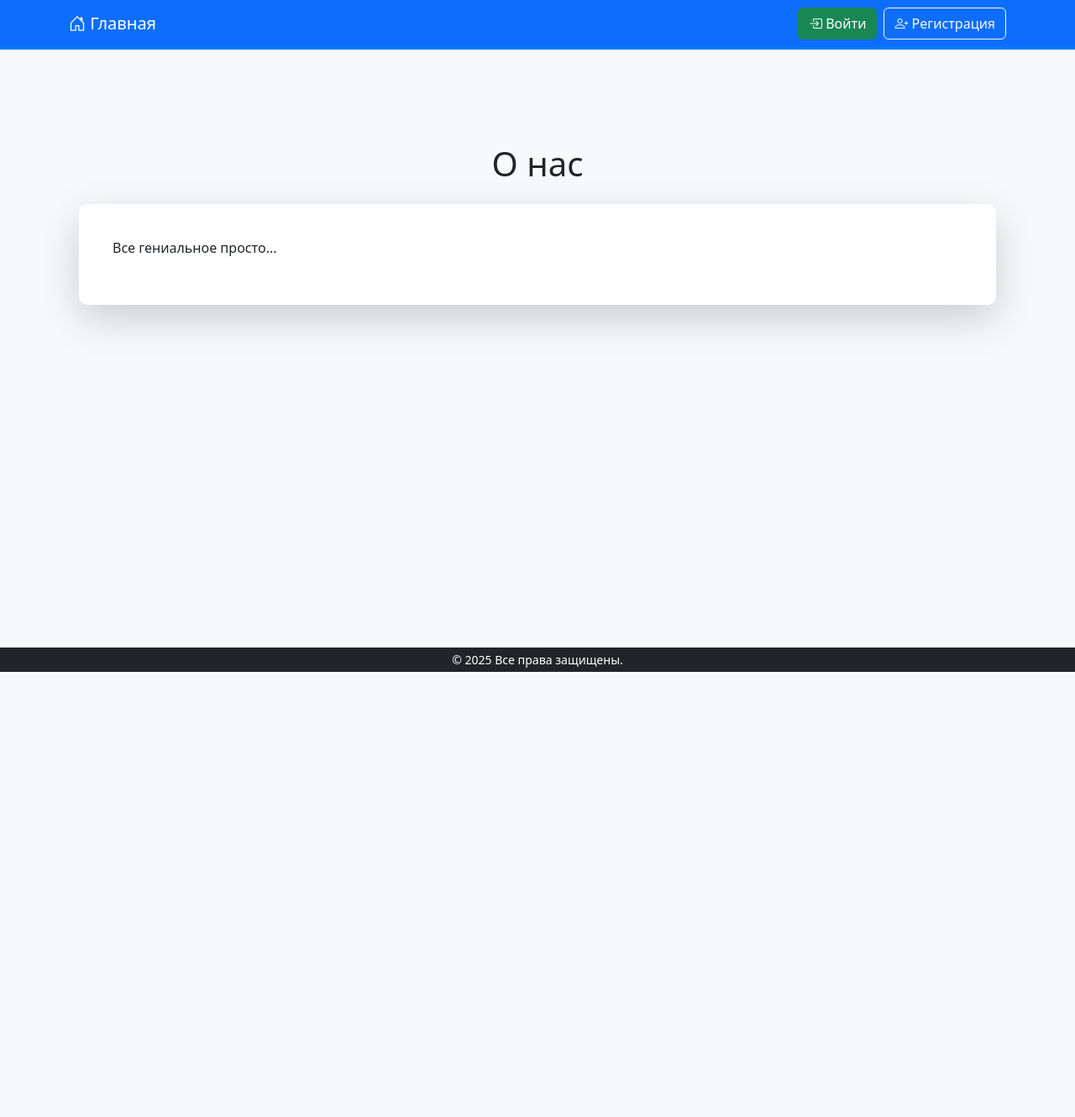
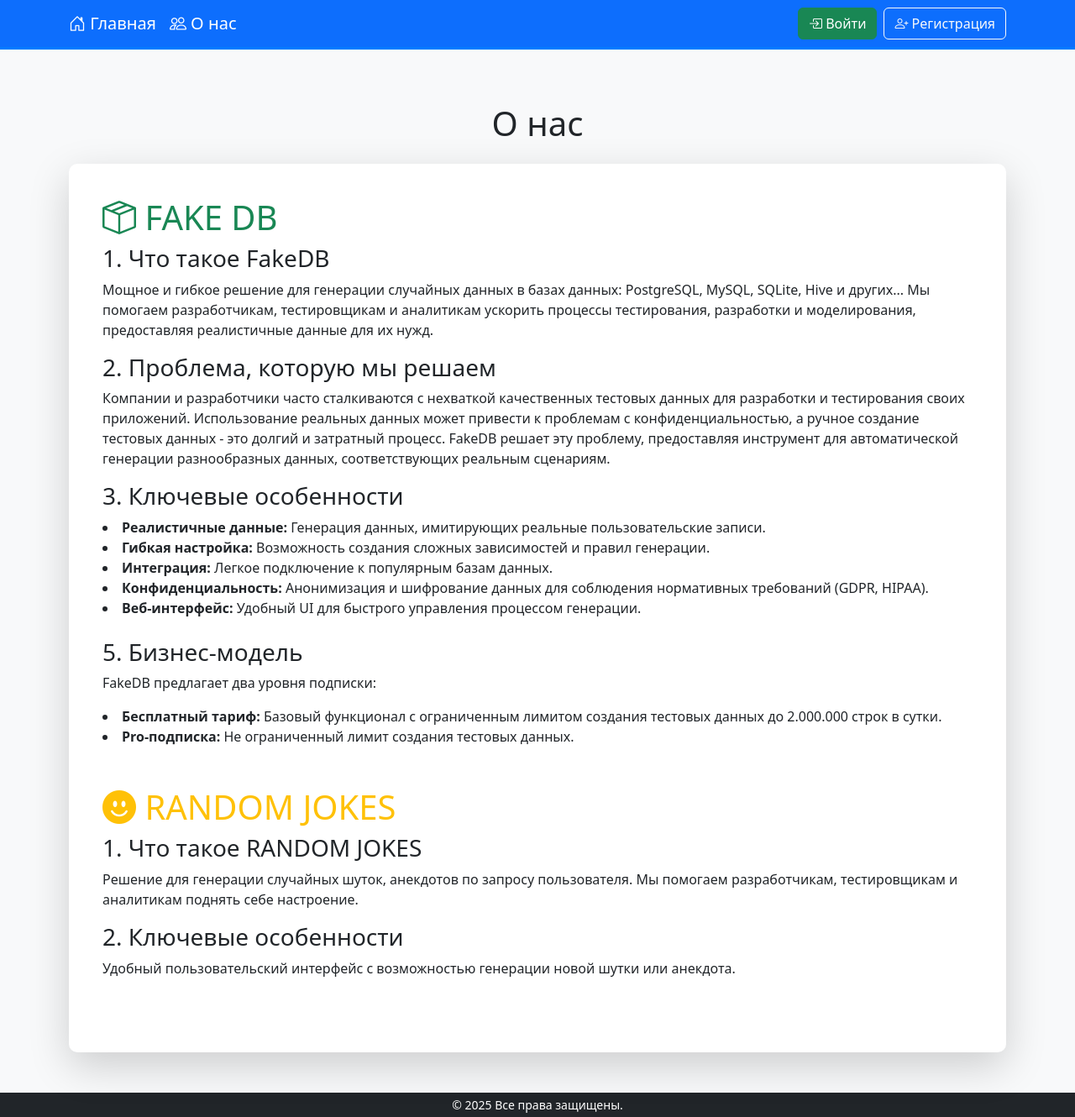
Before and after one commit to OlegEgoism/fake_db_web, a Django app: page /about_us/ in a window 1280 px wide. Shown: the whole page at 84% size. Before the commit the page ends 800 px from the top, so only its background shows below. Run offline with Django 5.2, Linux system fonts and the light colour scheme; data that the repository does not hold is empty; some libraries are stand-ins or nearby versions.

```diff
--- a/requirements.txt
+++ b/requirements.txt
@@ -6,6 +6,7 @@ Faker==35.0.0
 pillow==11.1.0
 psycopg2-binary==2.9.10
 pycparser==2.22
+pyjokes==0.8.3
 python-dateutil==2.9.0.post0
 python-dotenv==1.0.0
 six==1.17.0
--- a/templates/about_us.html
+++ b/templates/about_us.html
@@ -3,23 +3,48 @@
 {% block title %}О нас{% endblock %}
 
 {% block content %}
-    <div class="container mt-5">
     <h1 class="text-center mb-4">О нас</h1>
     <div class="card shadow-lg border-0 p-4">
         <div class="card-body">
-                {% if info.description %}
-                    <p>{{ info.description }}</p>
-                {% else %}
-                    <p>Все гениальное просто...</p>
-                {% endif %}
+            {#                {% if info.description %}#}
+            {#                    <p>{{ info.description }}</p>#}
+            {#                {% else %}#}
+            {#                    <p>Все гениальное просто...</p>#}
+            {#                {% endif %}#}
+
+            <h2 class="bi bi-box-seam" style="font-size: 40px; color: #198754"> FAKE DB </h2>
+            <h3>1. Что такое FakeDB</h3>
+            <p>Мощное и гибкое решение для генерации случайных данных в базах данных: PostgreSQL, MySQL, SQLite, Hive и других...
+                Мы помогаем разработчикам, тестировщикам и аналитикам ускорить процессы тестирования, разработки и моделирования, предоставляя реалистичные данные для их нужд.</p>
+            <h3>2. Проблема, которую мы решаем</h3>
+            <p>Компании и разработчики часто сталкиваются с нехваткой качественных тестовых данных для разработки и тестирования своих приложений.
+                Использование реальных данных может привести к проблемам с конфиденциальностью, а ручное создание тестовых данных - это долгий и затратный процесс.
+                FakeDB решает эту проблему, предоставляя инструмент для автоматической генерации разнообразных данных, соответствующих реальным сценариям.</p>
+            <h3>3. Ключевые особенности</h3>
+            <li><strong>Реалистичные данные:</strong> Генерация данных, имитирующих реальные пользовательские записи.</li>
+            <li><strong>Гибкая настройка:</strong> Возможность создания сложных зависимостей и правил генерации.</li>
+            <li><strong>Интеграция:</strong> Легкое подключение к популярным базам данных.</li>
+            <li><strong>Конфиденциальность:</strong> Анонимизация и шифрование данных для соблюдения нормативных требований (GDPR, HIPAA).</li>
+            <li><strong>Веб-интерфейс:</strong> Удобный UI для быстрого управления процессом генерации.</li>
+            <br>
+            <h3>5. Бизнес-модель</h3>
+            <p>FakeDB предлагает два уровня подписки:</p>
+            <li><strong>Бесплатный тариф:</strong> Базовый функционал с ограниченным лимитом создания тестовых данных до 2.000.000 строк в сутки.</li>
+            <li><strong>Pro-подписка:</strong> Не ограниченный лимит создания тестовых данных.</li>
+            <br>
+            <br>
+            <h2 class="bi bi-emoji-smile-fill" style="font-size: 40px; color: #ffc107"> RANDOM JOKES </h2>
+            <h3>1. Что такое RANDOM JOKES</h3>
+            <p>Решение для генерации случайных шуток, анекдотов по запросу пользователя.
+                Мы помогаем разработчикам, тестировщикам и аналитикам поднять себе настроение.</p>
+            <h3>2. Ключевые особенности</h3>
+            <p>Удобный пользовательский интерфейс с возможностью генерации новой шутки или анекдота.</p>
+        </div>
         <ul class="list-unstyled mt-3">
             {% if info.email %}
-                        <p>
                     Почта для связи: <u style="color: blue">{{ info.email }}</u>
-                        </p>
             {% endif %}
         </ul>
     </div>
     </div>
-    </div>
 {% endblock %}
--- a/templates/base.html
+++ b/templates/base.html
@@ -23,6 +23,10 @@
     <div class="container">
         <a class="navbar-brand" href="{% url 'home' %}">
             <i class="bi bi-house-door"></i> Главная
+        </a>
+
+        <a class="navbar-brand" href="{% url 'about_us' %}">
+            <i class="bi bi-people"></i> О нас
         </a>
 
         <div class="collapse navbar-collapse" id="navbarNav">
--- a/work_db/models.py
+++ b/work_db/models.py
@@ -7,7 +7,7 @@ class Info(models.Model):
     email = models.EmailField(verbose_name="Email", null=True, blank=True)
     github = models.URLField(verbose_name="GitHub", null=True, blank=True)
     vk = models.URLField(verbose_name="ВКонтакте", null=True, blank=True)
-    description = models.TextField(verbose_name="Описание")
+    description = models.TextField(verbose_name="Описание", null=True, blank=True)
 
     def __str__(self):
         return f'Информация на сайте'
--- a/work_db/urls.py
+++ b/work_db/urls.py
@@ -18,7 +18,9 @@ from work_db.views import (
     database_schemas,
     schema_tables,
     table_columns,
-    generate_fake_data
+    generate_fake_data,
+
+    random_joke
 )
 
 urlpatterns = [
@@ -41,4 +43,6 @@ urlpatterns = [
     path('schemas/<int:pk>/<str:schema_name>/', schema_tables, name='schema_tables'),
     path('schemas/<int:pk>/<str:schema_name>/<str:table_name>/', table_columns, name='table_columns'),
     path('schemas/<int:pk>/<str:schema_name>/<str:table_name>/generate/', generate_fake_data, name='generate_fake_data'),
+
+    path('random_joke/', random_joke, name='random_joke'),
 ]
--- a/work_db/views.py
+++ b/work_db/views.py
@@ -10,6 +10,7 @@ from django.shortcuts import render
 from django.contrib import messages
 from django.contrib.auth import logout
 from .models import Info, DataBaseUser
+import pyjokes
 
 
 def home(request):
@@ -385,3 +386,23 @@ def generate_fake_data(request, pk, schema_name, table_name):
         'record_count': record_count,
         'error_message': error_message
     })
+
+
+def random_joke(request):
+    """Генерация случайной шутки с выбором тематики"""
+    info = Info.objects.first()
+    selected_category = 'neutral'  # Категория по умолчанию
+
+    if request.method == 'POST':
+        selected_category = request.POST.get('category', 'neutral')
+
+    try:
+        jokes = pyjokes.get_joke(language="ru", category=selected_category)
+    except Exception as e:
+        jokes = f"Ошибка при получении шутки: {str(e)}"
+
+    return render(request, template_name='random_joke.html', context={
+        'jokes': jokes,
+        'info': info,
+        'selected_category': selected_category
+    })
```
Also changed, not shown: templates/home.html (+12 -11 lines), templates/random_joke.html (added, +34 -0 lines). Lines whose indentation alone changed are shown as unchanged.
